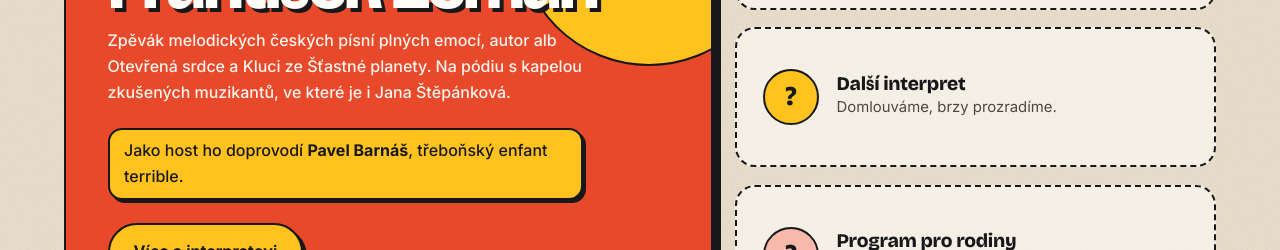
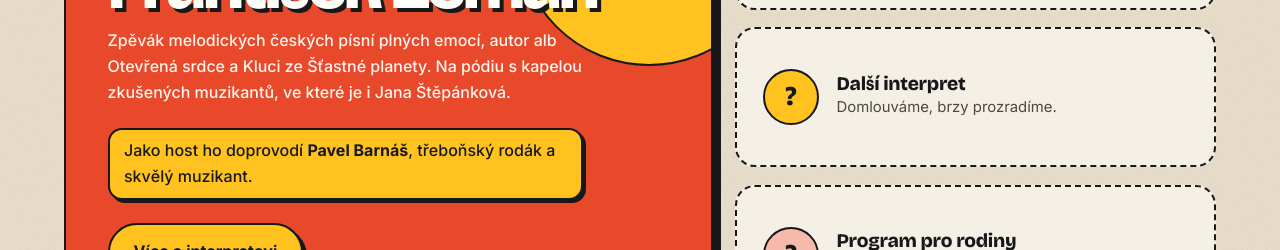
Before and after one commit to fzeman73-jpg/dozvuky-prazdnin, a plain HTML site: page index.html in a window 1280 px wide. Shown: the part 1880-2130 px from the top of the page. Drawn offline with nearby package versions, Linux system fonts and the light colour scheme.

Commit message:
Úvod: Pavel Barnáš – třeboňský rodák a skvělý muzikant
Co-Authored-By: Claude Opus 5.5 <noreply@anthropic.com>
Claude-Session: https://claude.ai/code/session_01PfY1WtWT2WqUB4DSpJBMor

```diff
--- a/index.html
+++ b/index.html
@@ -263,7 +263,7 @@
           <span class="tag">Potvrzeno</span>
           <h3>František Zeman</h3>
           <p>Zpěvák melodických českých písní plných emocí, autor alb Otevřená srdce a Kluci ze Šťastné planety. Na pódiu s kapelou zkušených muzikantů, ve které je i Jana Štěpánková.</p>
-          <p class="guests">Jako host ho doprovodí <strong>Pavel Barnáš</strong>, třeboňský enfant terrible.</p>
+          <p class="guests">Jako host ho doprovodí <strong>Pavel Barnáš</strong>, třeboňský rodák a skvělý muzikant.</p>
           <div><a class="btn btn--sun" href="interpreti.html#zeman">Více o interpretovi</a></div>
         </article>
         <div class="soon">
```
